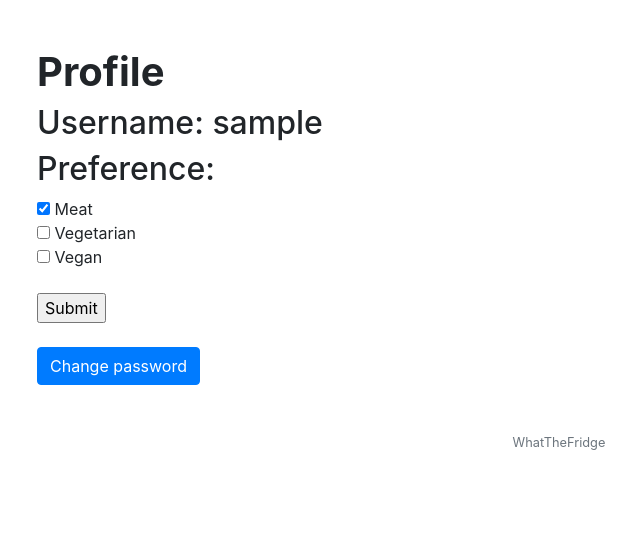
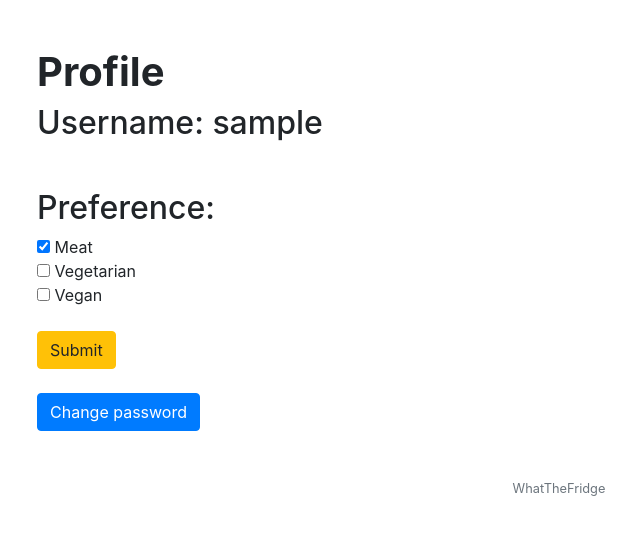
Before and after one commit to StijnMichiels00/WhatTheFridge, a Flask app: template templates/profile.html in a window 1280 px wide. Shown: the part 78-613 px from the top of the page, without its empty margins (81-721 px from the left). Run offline with Flask 2, Linux system fonts and the light colour scheme; the template is opened without the code that fills it: most values are stand-ins (such as "Sample title", 1, 10 or a date in 2020); some libraries are stand-ins or nearby versions.

Commit message:
aanpassingen profile

```diff
--- a/templates/profile.html
+++ b/templates/profile.html
@@ -8,14 +8,15 @@
     <h1>
         <strong>Profile</strong>
     </h1>
-    <h2>Username: {{username}}</h2>
+    <h2>Username: {{username}}<br><br></h2>
     <h2>Preference:</h2>
     <form action="/profile" method="post">
         <input type="checkbox" name="meat" value="Meat" checked> Meat<br>
         <input type="checkbox" name="vegetarian" value="Vegetarian"> Vegetarian<br>
         <input type="checkbox" name="vegan" value="Vegan"> Vegan<br><br>
-        <input type="submit" value="Submit">
+        <input class="btn btn-warning" type="submit" value="Submit">
     </form><br>
+
     <form action="/password" method="post">
         <button class="btn btn-primary" type="submit">Change password</button>
     </form>
```
